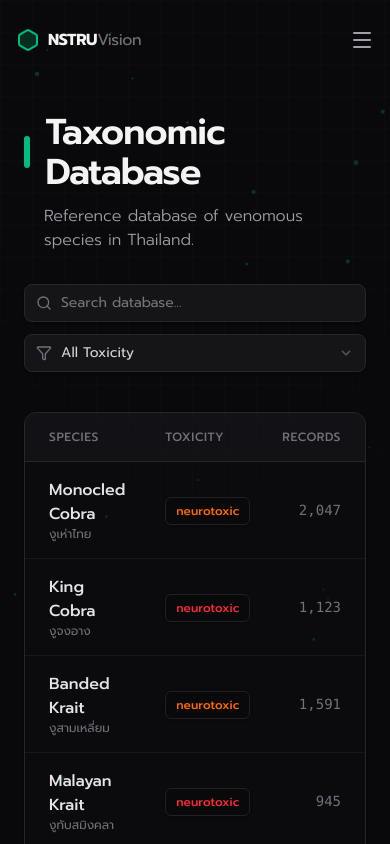
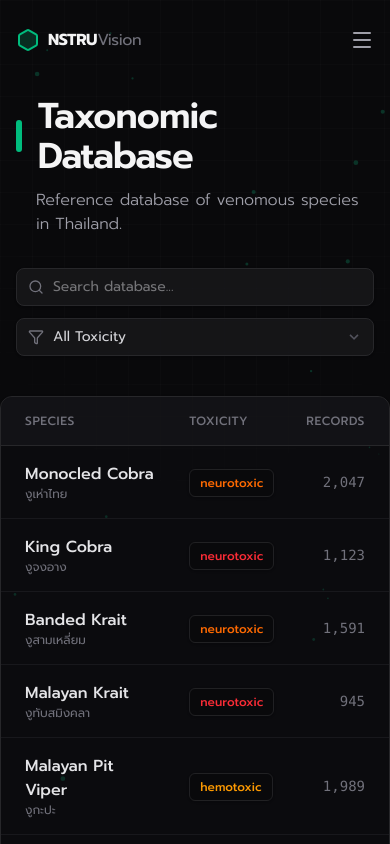
Before and after one commit to K-mangda/SnakeDemo, a Next.js app: page /database in a window 390 px wide. Shown: the top 844 px of the page. Built offline with nearby package versions, Linux system fonts and the light colour scheme.

Commit message:
style(pages): improve responsiveness of predict and database pages

```diff
--- a/app/database/page.tsx
+++ b/app/database/page.tsx
@@ -31,7 +31,7 @@ export default function SnakesPage() {
   return (
     <main
       ref={containerRef}
-      className="min-h-screen pt-28 px-6 pb-20 relative overflow-hidden"
+      className="min-h-screen pt-24 sm:pt-28 px-4 sm:px-6 pb-20 relative overflow-hidden"
     >
       {/* Particle Interaction Layer */}
       <ParticleBackground />
@@ -84,7 +84,7 @@ export default function SnakesPage() {
           </div>
         </header>
 
-        <div className="overflow-x-auto rounded-xl border border-zinc-800 bg-zinc-900/20 shadow-sm">
+        <div className="overflow-x-auto rounded-xl border border-zinc-800 bg-zinc-900/20 shadow-sm -mx-4 sm:mx-0">
           <table className="w-full text-left border-collapse">
             <thead>
               <tr className="border-b border-zinc-800 text-xs uppercase tracking-wider text-zinc-500 bg-zinc-900/60">
--- a/app/predict/page.tsx
+++ b/app/predict/page.tsx
@@ -35,7 +35,7 @@ export default function PredictPage() {
   }
 
   return (
-    <main className="min-h-screen pt-28 px-6 pb-20 relative overflow-hidden">
+    <main className="min-h-screen pt-24 sm:pt-28 px-4 sm:px-6 pb-20 relative overflow-hidden">
       <div className="max-w-4xl mx-auto relative z-10">
         <header className="mb-12 border-b border-zinc-900 pb-8">
           <h1 className="text-3xl font-medium text-zinc-100 mb-2">Subject Analysis</h1>
```
